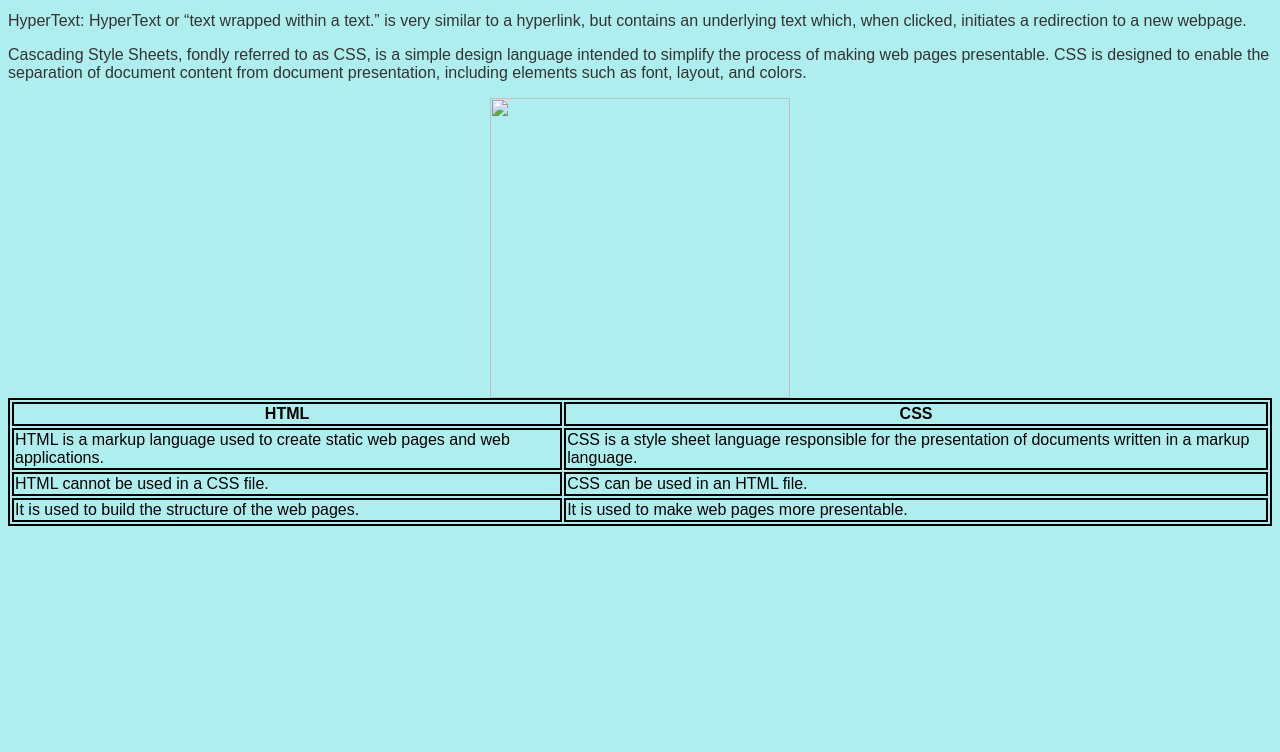
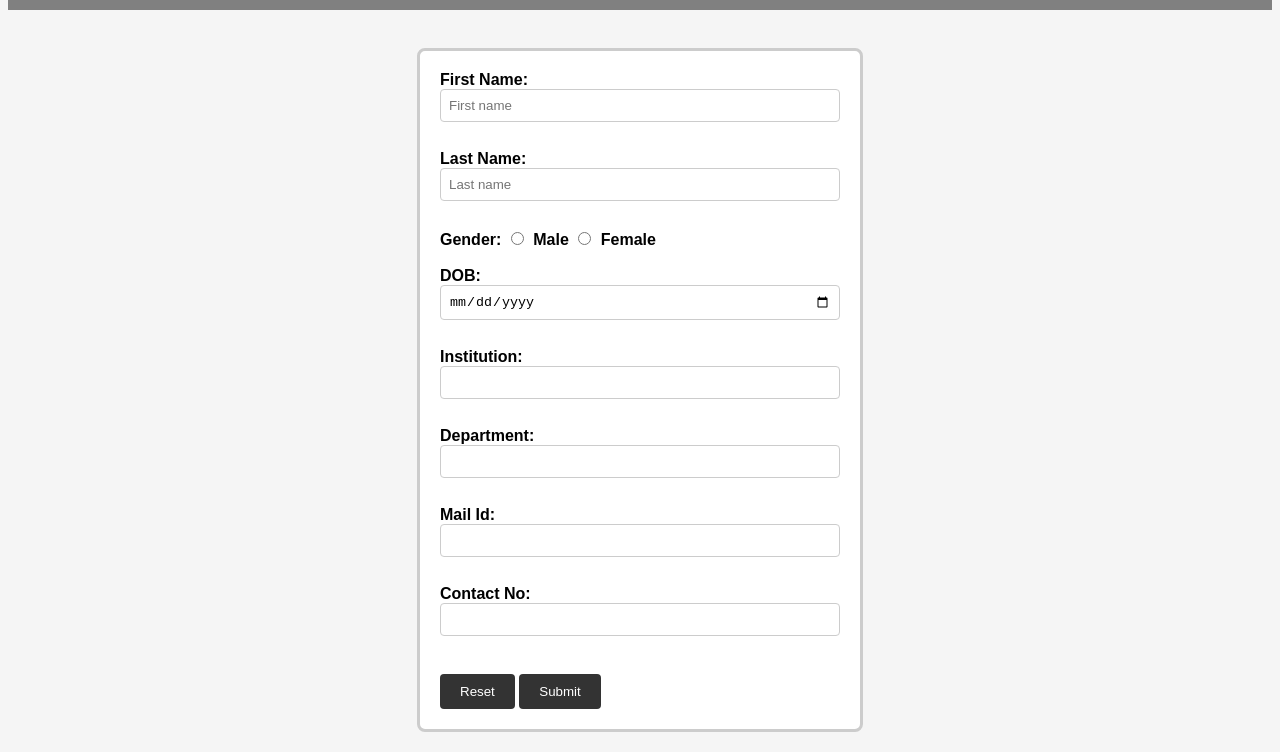
Before and after one commit to JananiDP02/AspireTasks, a plain HTML site: page RegForm/first.html in a window 1280 px wide. Shown: the part 76-828 px from the top of the page. Before the commit the page ends 800 px from the top, so only its background shows below. Drawn offline with Linux system fonts and the light colour scheme; files that its build step writes are made by us from their sources.

Commit message:
register

```diff
--- a/RegForm/first.html
+++ b/RegForm/first.html
@@ -1,36 +1,48 @@
-<!DOCTYPE html>
+
 <html>
 <head>
-<style>
- table, th, td {
-    border: 2px solid black;
- }
-
-</style>
-<link rel = "stylesheet" type="text/css" href="design.css"/>
+    <title>form2</title>
+    <link rel="stylesheet" href="design2.css">
 </head>
 <body>
-<h2>HTML & CSS</h2>
-<p>HyperText: HyperText or “text wrapped within a text.” is very similar to a hyperlink, but contains an underlying text which, when clicked, initiates a redirection to a new webpage.</p>
-<p>Cascading Style Sheets, fondly referred to as CSS, is a simple design language intended to simplify the process of making web pages presentable. CSS is designed to enable the separation of document content from document presentation, including elements such as font, layout, and colors.</p>
-<img src = htmlcss.png width="300" height="300" class="center">
-<table>
- <tr>
-    <th>HTML</th>
-    <th>CSS</th>
- </tr>
- <tr>
-    <td>HTML is a markup language used to create static web pages and web applications.</td>
-    <td>CSS is a style sheet language responsible for the presentation of documents written in a markup language.</td>
- </tr>
- <tr>
-    <td>HTML cannot be used in a CSS file.</td>
-    <td>CSS can be used in an HTML file.</td>
- </tr>
- <tr>
-    <td>It is used to build the structure of the web pages.</td>
-    <td>It is used to make web pages more presentable.</td>
- </tr>
-</table>
+    <header>
+        <h2>REGISTRATION FORM</h2>
+    </header>
+    <br>
+    <form>
+        <div>
+            <label for="fname">First Name:</label>
+            <input type="text" id="fname" name="fname" placeholder="First name"><br><br>
+        </div>
+        <div>
+            <label for="lname">Last Name:</label>
+            <input type="text" id="lname" name="lname" placeholder="Last name"><br><br>
+        </div>
+        <div>
+            <label>Gender:</label>
+            <input type="radio" id="male" name="gender" value="Male">
+            <label for="male">Male</label>
+            <input type="radio" id="female" name="gender" value="Female">
+            <label for="female">Female</label><br><br>
+        </div>
+        <div>
+            <label for="DOB">DOB:</label>
+            <input type="date" id="DOB" name="DOB" value=""><br><br>
+            <label for="Institute">Institution:</label>
+            <input type="text" id="Institute" name="Institute" value=""><br><br>
+            <label for="Department">Department:</label>
+            <input type="text" id="Department" name="Department" value=""><br><br>
+        </div>
+        <div>
+            <label for="mail">Mail Id:</label>
+            <input type="email" id="mail" name="mail" value=""><br><br>
+            <label for="contact">Contact No:</label>
+            <input type="tel" id="contact" name="contact"><br><br>
+        </div>
+        <div>
+            <button type="reset">Reset</button>
+            <button type="submit">Submit</button>
+        </div>
+    </form>
 </body>
 </html>
```
